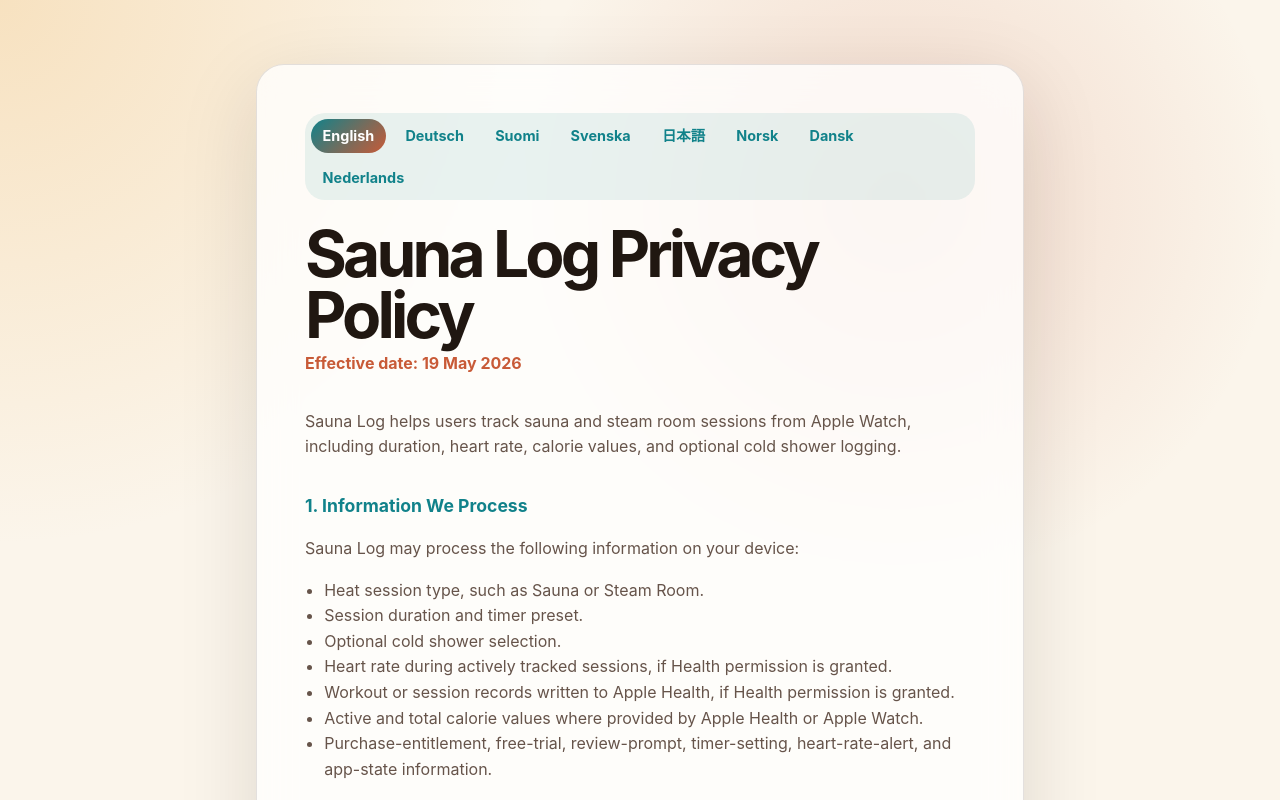
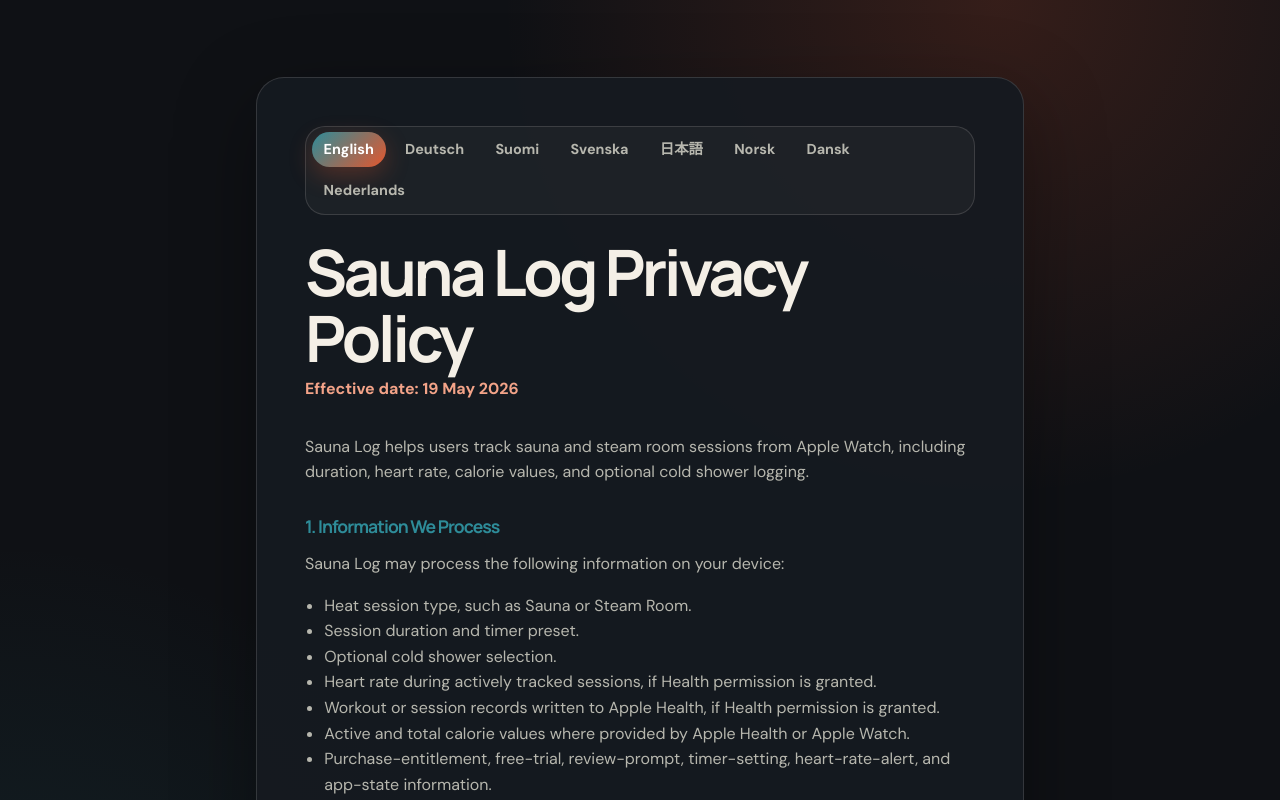
Before and after one commit to barnabywood/HeatLoad, a plain HTML site: page privacy-policy.html in a window 1280 px wide. Shown: the top 800 px of the page. Drawn offline with Linux system fonts and the light colour scheme.

Commit message:
Match privacy page to website branding

```diff
--- a/privacy-policy.html
+++ b/privacy-policy.html
@@ -7,14 +7,18 @@
   <meta name="referrer" content="no-referrer">
   <title>Sauna Log Privacy Policy</title>
   <style>
+    @import url('https://fonts.googleapis.com/css2?family=DM+Sans:wght@400;500;600;700&family=Manrope:wght@500;600;700;800&display=swap');
+
     :root {
-      color-scheme: light;
-      --ink: #201711;
-      --muted: #66544a;
-      --paper: #fbf5eb;
-      --steam: #11828a;
-      --sand: #f1c27a;
-      --ember: #c85a37;
+      color-scheme: dark;
+      --ink: #f4efe6;
+      --muted: #b7b7ae;
+      --charcoal: #0f1115;
+      --card: #161a20;
+      --ember: #e4572e;
+      --steam: #2e8c99;
+      --line: rgba(244, 239, 230, 0.14);
+      --glow: rgba(228, 87, 46, 0.28);
     }
 
     * { box-sizing: border-box; }
@@ -22,36 +26,38 @@
     body {
       margin: 0;
       min-height: 100vh;
-      font-family: -apple-system, BlinkMacSystemFont, "Segoe UI", sans-serif;
+      font-family: 'DM Sans', -apple-system, BlinkMacSystemFont, 'Segoe UI', sans-serif;
       line-height: 1.6;
       color: var(--ink);
       background:
-        radial-gradient(circle at top left, rgba(241, 194, 122, 0.38), transparent 34rem),
-        radial-gradient(circle at bottom right, rgba(17, 130, 138, 0.22), transparent 32rem),
-        radial-gradient(circle at 70% 8%, rgba(200, 90, 55, 0.18), transparent 24rem),
-        var(--paper);
+        radial-gradient(circle at 78% 0%, rgba(228, 87, 46, 0.18), transparent 31rem),
+        radial-gradient(circle at 0% 42%, rgba(46, 140, 153, 0.13), transparent 30rem),
+        var(--charcoal);
     }
 
     main {
       width: min(48rem, calc(100% - 2rem));
       margin: 0 auto;
-      padding: 4rem 0;
+      padding: clamp(2rem, 6vw, 5rem) 0;
     }
 
     .card {
       padding: clamp(1.25rem, 4vw, 3rem);
-      border: 1px solid rgba(32, 23, 17, 0.12);
+      border: 1px solid var(--line);
       border-radius: 28px;
-      background: rgba(255, 255, 255, 0.76);
-      box-shadow: 0 24px 80px rgba(32, 23, 17, 0.13);
-      backdrop-filter: blur(18px);
+      background: rgba(22, 26, 32, 0.94);
+      box-shadow: 0 24px 80px rgba(0, 0, 0, 0.34);
+    }
+
+    h1, h2 {
+      font-family: 'Manrope', sans-serif;
+      letter-spacing: -0.055em;
+      line-height: 1.03;
     }
 
     h1 {
       margin: 0 0 0.35rem;
       font-size: clamp(2rem, 8vw, 4rem);
-      line-height: 0.95;
-      letter-spacing: -0.06em;
     }
 
     h2 {
@@ -65,7 +71,7 @@
 
     .meta {
       margin: 0 0 2rem;
-      color: var(--ember);
+      color: #f3a388;
       font-weight: 700;
     }
 
@@ -75,8 +81,9 @@
       gap: 0.45rem;
       margin: 0 0 1.5rem;
       padding: 0.35rem;
+      border: 1px solid var(--line);
       border-radius: 1.25rem;
-      background: rgba(17, 130, 138, 0.09);
+      background: rgba(255, 255, 255, 0.035);
     }
 
     .language button {
@@ -85,20 +92,23 @@
       padding: 0.35rem 0.75rem;
       border-radius: 999px;
       background: transparent;
-      color: var(--steam);
+      color: var(--muted);
       font: inherit;
       font-size: 0.9rem;
       font-weight: 700;
       cursor: pointer;
     }
 
-    .language button[aria-pressed="true"] {
-      color: white;
+    .language button:hover { color: var(--ink); }
+
+    .language button[aria-pressed='true'] {
+      color: #fff;
       background: linear-gradient(135deg, var(--steam), var(--ember));
+      box-shadow: 0 8px 24px var(--glow);
     }
 
     .language button:focus-visible {
-      outline: 3px solid rgba(241, 194, 122, 0.85);
+      outline: 3px solid rgba(243, 163, 136, 0.85);
       outline-offset: 2px;
     }
 
@@ -106,13 +116,20 @@
 
     .contact {
       display: inline-block;
-      color: var(--steam);
+      color: #f3a388;
       font-weight: 700;
       text-decoration: none;
     }
 
     .contact:focus,
-    .contact:hover { text-decoration: underline; }
+    .contact:hover { color: var(--ink); text-decoration: underline; }
+
+    @media (max-width: 520px) {
+      main { width: calc(100% - 2rem); padding: 1rem 0 2rem; }
+      .card { border-radius: 22px; }
+      .language { gap: 0.25rem; }
+      .language button { padding: 0.32rem 0.55rem; font-size: 0.82rem; }
+    }
   </style>
 </head>
 <body>
```
